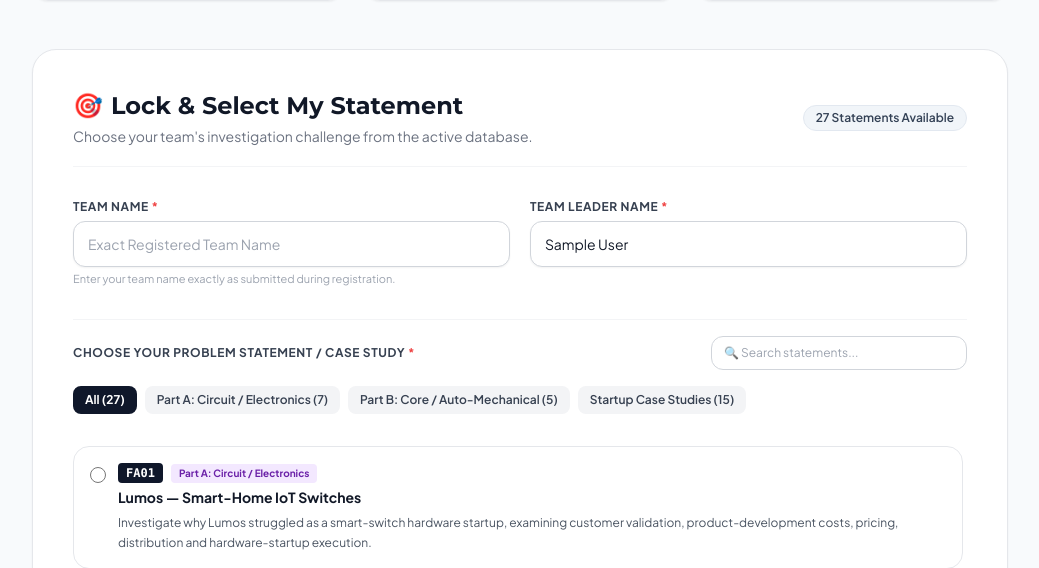
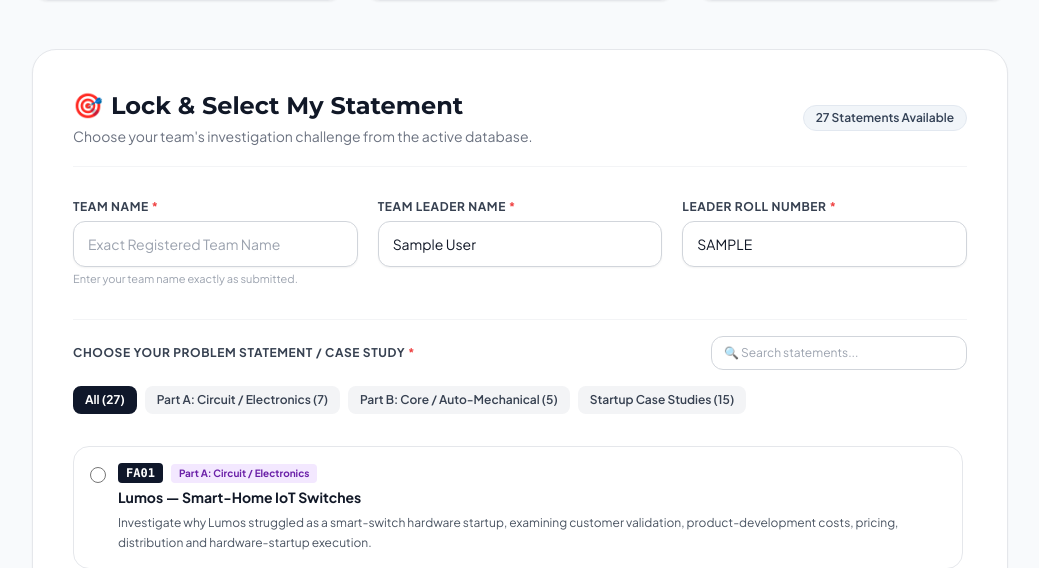
Before and after one commit to indiresh18/Nxtech-26, a Django app: page /failure-analysis/select-statement/ in a window 1280 px wide. Shown: the part 884-1452 px from the top of the page, without its empty margins (120-1159 px from the left). Run offline with Django 5.2, Linux system fonts and the light colour scheme; the visitor is signed in with stand-in values (Sample User, id 1); data comes from the database, SQL or seed files in the repository; some libraries are stand-ins or nearby versions.

Commit message:
fix(portal): resolve anonymous user lookup error and add leader roll in FA selection form

```diff
--- a/nxtech/views.py
+++ b/nxtech/views.py
@@ -708,6 +708,9 @@ def select_failure_analysis_statement(request):
         prefill_team_name = existing_team.team_name
         prefill_leader_name = existing_team.leader_name
         prefill_leader_roll = existing_team.leader_roll
+    elif request.user.is_authenticated:
+        prefill_leader_name = getattr(request.user, 'full_name', '') or request.user.username
+        prefill_leader_roll = request.user.username
 
     if request.method == 'POST':
         if not settings.fa_statement_selection_open:
--- a/templates/nxtech/select_fa_statement.html
+++ b/templates/nxtech/select_fa_statement.html
@@ -202,7 +202,7 @@
                 {% csrf_token %}
 
                 <!-- SQUAD VERIFICATION FIELDS -->
-                <div class="grid grid-cols-1 sm:grid-cols-2 gap-5">
+                <div class="grid grid-cols-1 sm:grid-cols-3 gap-5">
                     <div>
                         <label for="team_name" class="block text-xs font-bold text-gray-700 uppercase tracking-wider mb-1.5">
                             Team Name <span class="text-red-500">*</span>
@@ -211,7 +211,7 @@
                             value="{{ prefill_team_name }}"
                             placeholder="Exact Registered Team Name"
                             class="w-full text-sm rounded-xl border border-gray-300 py-3 px-3.5 text-gray-900 shadow-sm focus:border-slate-800 focus:ring-2 focus:ring-slate-200 outline-none transition bg-white">
-                        <p class="text-[11px] text-gray-400 mt-1">Enter your team name exactly as submitted during registration.</p>
+                        <p class="text-[11px] text-gray-400 mt-1">Enter your team name exactly as submitted.</p>
                     </div>
 
                     <div>
@@ -219,9 +219,19 @@
                             Team Leader Name <span class="text-red-500">*</span>
                         </label>
                         <input type="text" id="leader_name" name="leader_name" required
-                            value="{{ prefill_leader_name|default:request.user.full_name|default:'' }}"
+                            value="{{ prefill_leader_name }}"
                             placeholder="Full Name of Team Leader"
                             class="w-full text-sm rounded-xl border border-gray-300 py-3 px-3.5 text-gray-900 shadow-sm focus:border-slate-800 focus:ring-2 focus:ring-slate-200 outline-none transition bg-white">
+                    </div>
+
+                    <div>
+                        <label for="leader_roll" class="block text-xs font-bold text-gray-700 uppercase tracking-wider mb-1.5">
+                            Leader Roll Number <span class="text-red-500">*</span>
+                        </label>
+                        <input type="text" id="leader_roll" name="leader_roll" required
+                            value="{{ prefill_leader_roll }}"
+                            placeholder="e.g. 727626BCS001"
+                            class="w-full text-sm rounded-xl border border-gray-300 py-3 px-3.5 text-gray-900 shadow-sm focus:border-slate-800 focus:ring-2 focus:ring-slate-200 outline-none transition bg-white uppercase">
                     </div>
                 </div>
 
```
